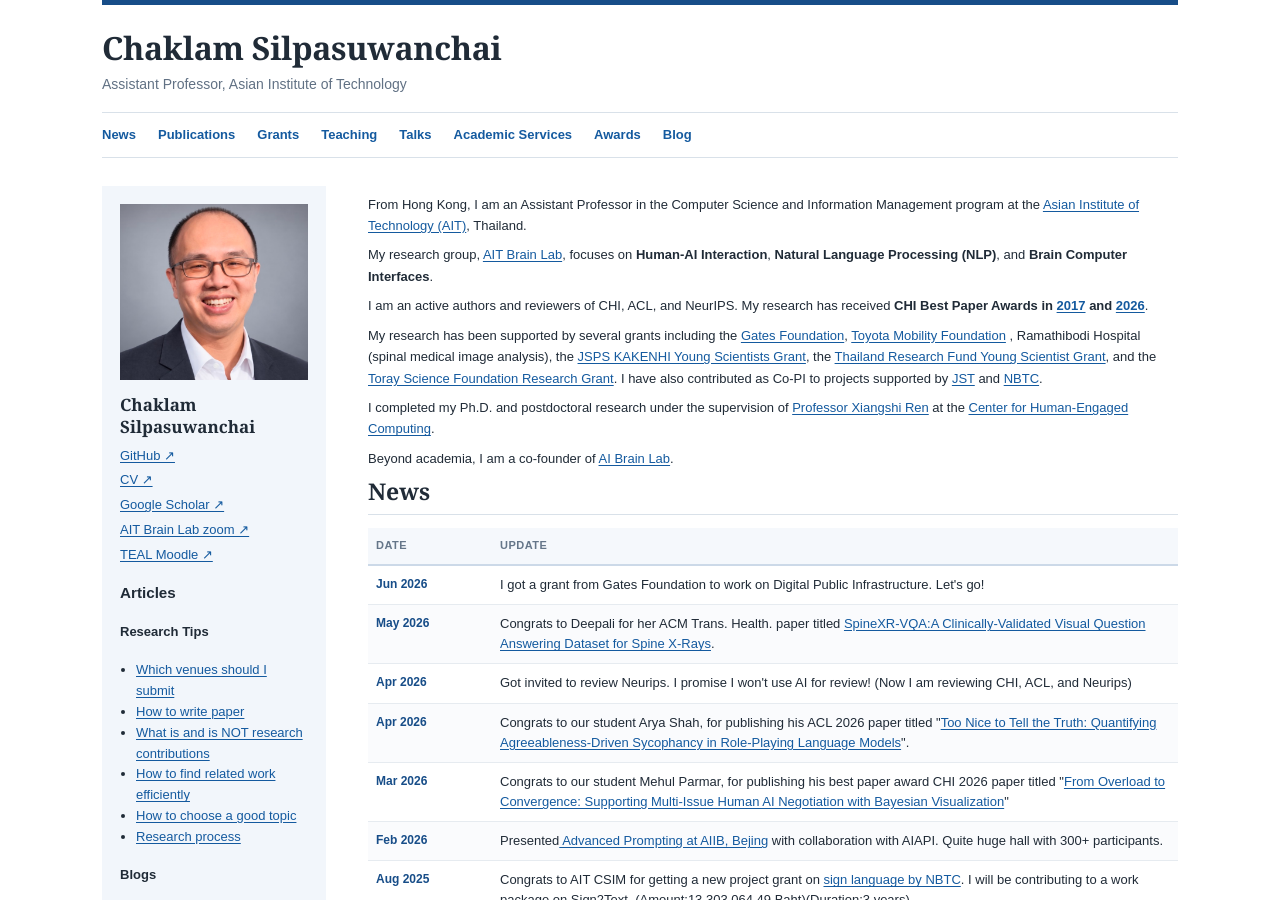
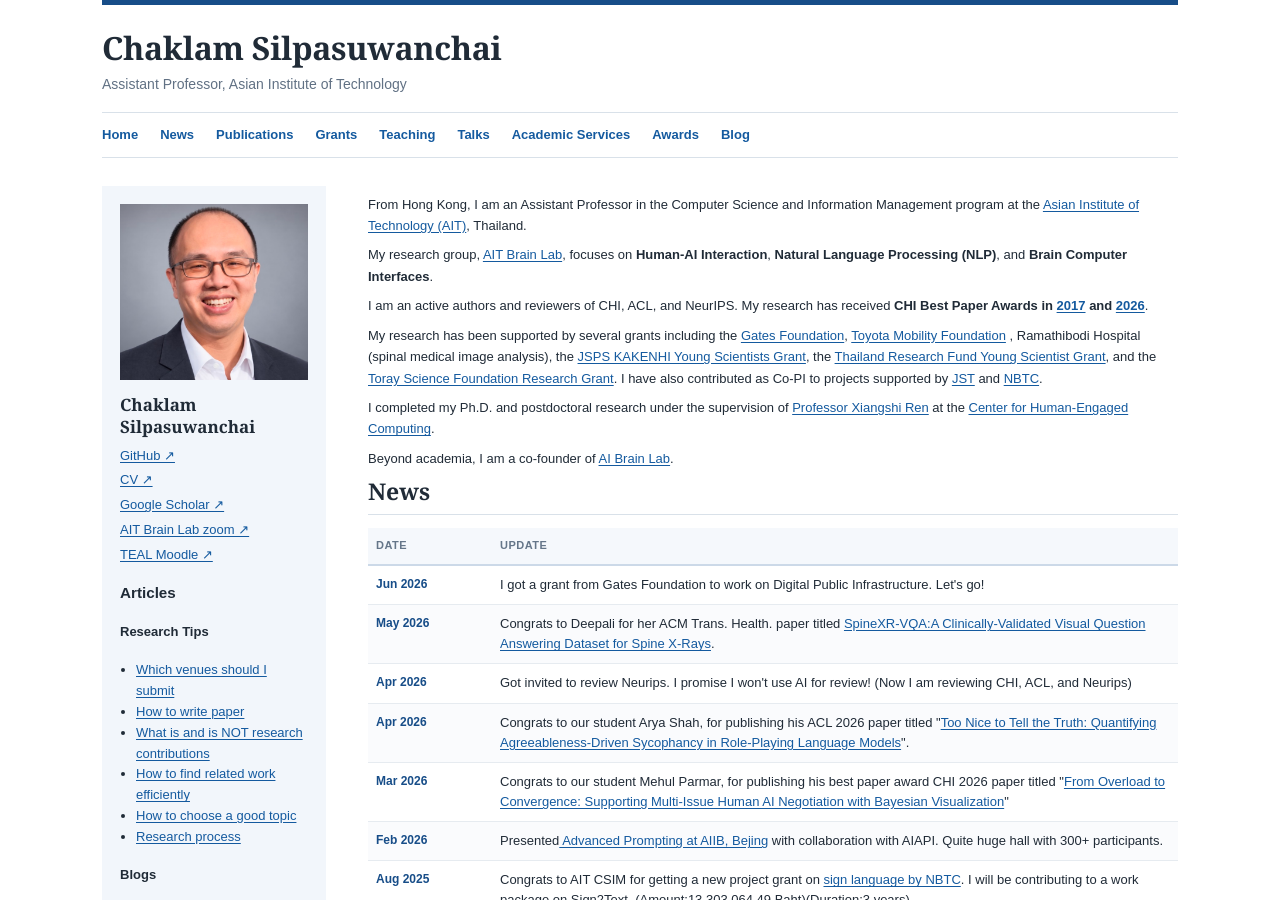
Before and after one commit to chaklam-silpasuwanchai/chaklam-silpasuwanchai.github.io, a Jekyll site: the page built from index.html, in a window 1280 px wide and 900 px high. Built offline with Jekyll 4.4.1, drawn with Linux system fonts in a browser that asks for light colours.

Commit message:
add Home

```diff
--- a/_layouts/post.html
+++ b/_layouts/post.html
@@ -16,6 +16,7 @@
                 %}</div>
         </header>
         <nav aria-label="Main navigation">
+            <a href="/">Home</a>
             <a href="/#news">News</a>
             <a href="/#publications">Publications</a>
             <a href="/#grants">Grants</a>
--- a/blog.html
+++ b/blog.html
@@ -16,6 +16,7 @@ layout: null
             <div class="subtitle">Articles and reflections</div>
         </header>
         <nav aria-label="Main navigation">
+            <a href="/">Home</a>
             <a href="/#news">News</a>
             <a href="/#publications">Publications</a>
             <a href="/#grants">Grants</a>
--- a/index.html
+++ b/index.html
@@ -20,8 +20,9 @@ layout: null
       <h1>Chaklam Silpasuwanchai</h1>
       <div class="subtitle">Assistant Professor, Asian Institute of Technology</div>
     </header>
-    <nav aria-label="Main navigation"><a href="#news">News</a><a href="#publications">Publications</a><a
-        href="#grants">Grants</a><a href="#teaching">Teaching</a><a href="#talks">Talks</a><a href="#service">Academic
+    <nav aria-label="Main navigation"><a href="/">Home</a><a href="#news">News</a><a
+        href="#publications">Publications</a><a href="#grants">Grants</a><a href="#teaching">Teaching</a><a
+        href="#talks">Talks</a><a href="#service">Academic
         Services</a><a href="#awards">Awards</a><a href="blog.html">Blog</a></nav>
     <div class="columns">
       <aside class="profile"><img alt="Chaklam Silpasuwanchai" src="sites/default/files/inline-images/chaklam.png" />
```
Lines whose indentation alone changed are shown as unchanged.
